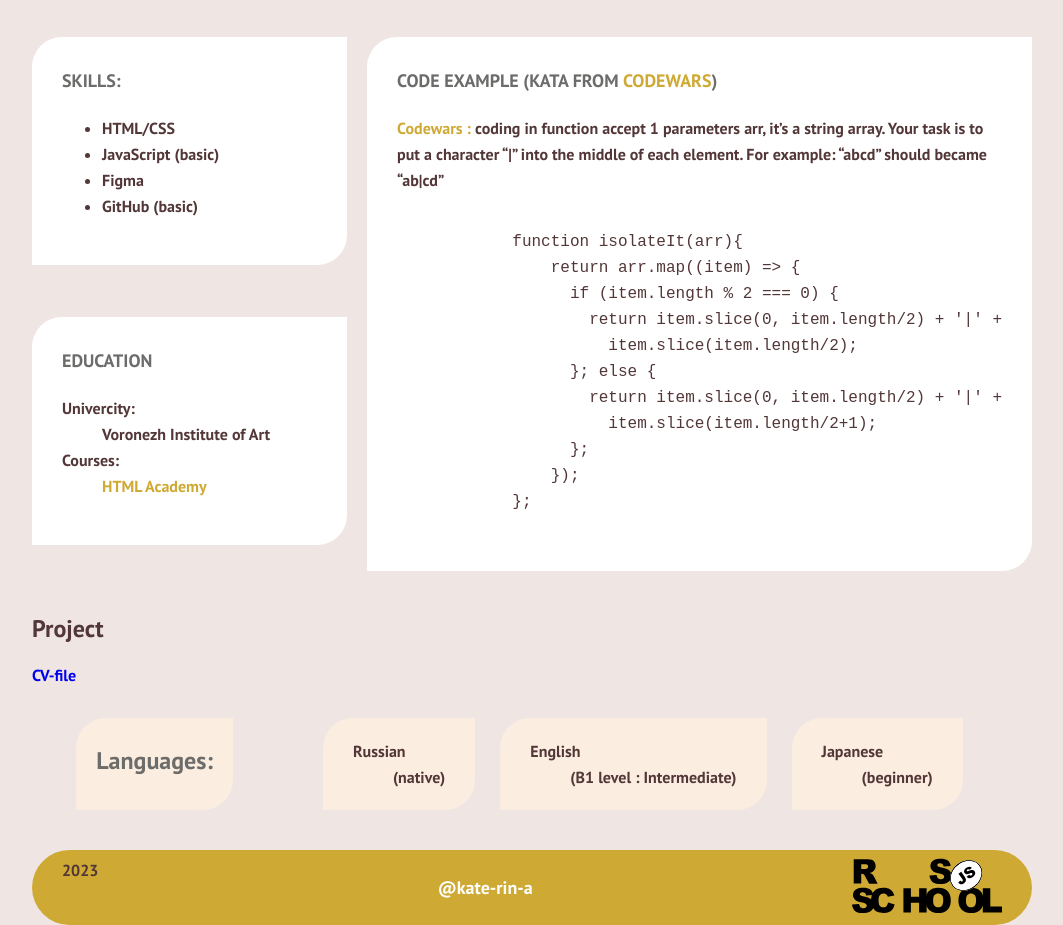
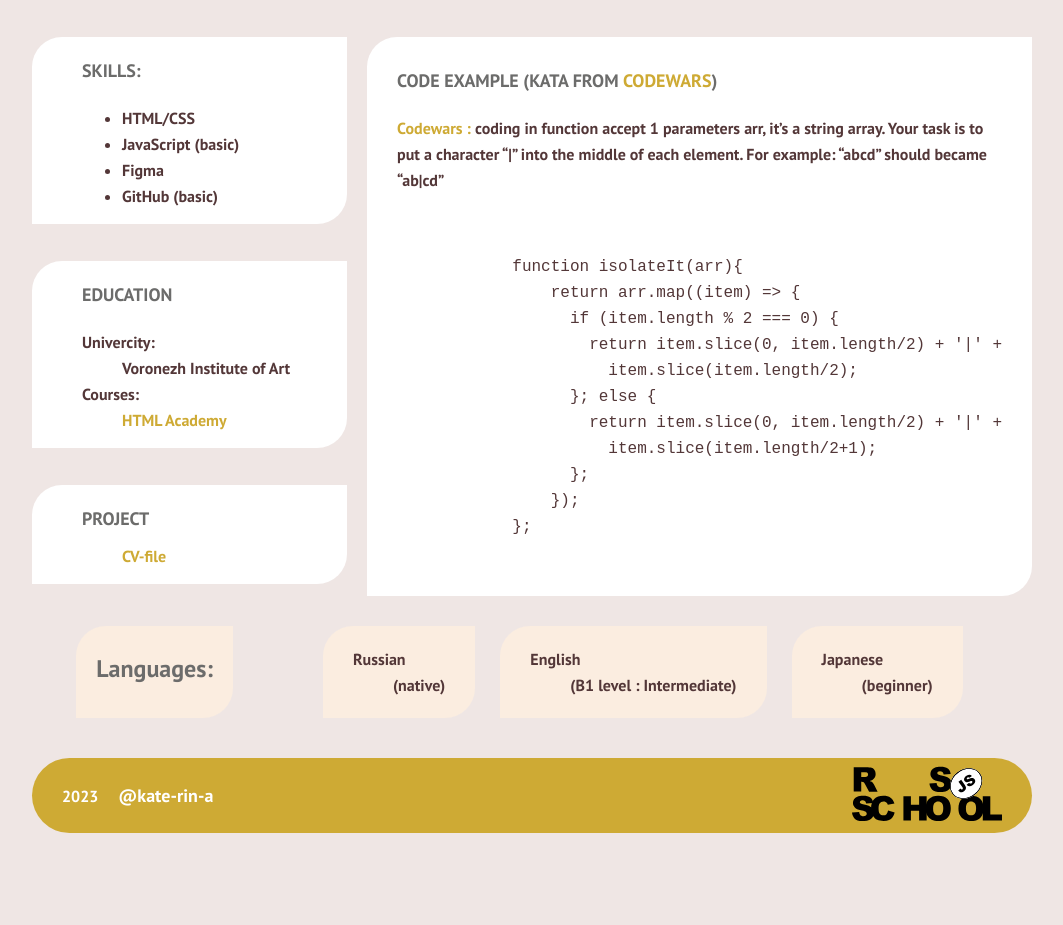
Before and after one commit to kate-rin-a/rsschool-cv, a plain HTML site: page index.html in a window 1280 px wide. Shown: the part 1109-2034 px from the top of the page, without its empty margins (108-1171 px from the left). After the commit the page ends 1942 px from the top, so only its background shows below. Drawn offline with Linux system fonts and the light colour scheme; files whose address does not match are found by name.

Commit message:
fix: update style.css file

```diff
--- a/style/style.css
+++ b/style/style.css
@@ -190,7 +190,7 @@
 .column-wrapper {
     display: grid;
     grid-template-columns: 1fr 2fr;
-    grid-template-rows: auto auto;
+    grid-template-rows: auto auto auto;
     grid-column-gap: 20px;
     grid-row-gap: 25px;
     margin-bottom: 30px;
@@ -199,9 +199,15 @@
 .skills {
     grid-row: 1/2;
     height: fit-content;
-    padding: 30px;
+    padding: 15px;
+    padding-top: 20px;
+    padding-left:50px;
     background-color: #ffffff;
     border-radius: 30px 0 30px 0;
+}
+
+.skills__list {
+    margin: 0;
 }
 
 .code {
@@ -214,23 +220,40 @@
 
 .code p {
     margin: 0;
-    margin-bottom: 10px;
+    margin-bottom: 35px;
 }
 .code pre {
     margin: 0;
 }
 
 .education {
-    grid-row: 2/-1;
+    grid-row: 2/3;
     height: fit-content;
-    padding: 30px;
+    padding: 15px;
+    padding-top: 20px;
+    padding-left:50px;
+    background-color: #ffffff;
+    border-radius: 30px 0 30px 0;
+}
+
+.education__list {
+    margin: 0
+}
+
+.project {
+    grid-row: 3/-1;
+    height: fit-content;
+    padding: 15px;
+    padding-top: 20px;
+    padding-left:50px;
     background-color: #ffffff;
     border-radius: 30px 0 30px 0;
 }
 
 .skills__title,
 .code__title,
-.education__title {
+.education__title,
+.project__title {
     margin: 0;
     margin-bottom: 20px;
     font-size: 18px;
@@ -240,8 +263,17 @@
 }
 
 .code a,
-.education a {
+.education a,
+.project a {
     color: #CEAA34;
+}
+
+.project__title {
+    margin-bottom: 10px;
+}
+
+.project a {
+    padding-left: 40px;
 }
 
 .languages {
@@ -276,7 +308,7 @@
 
 .page-footer {
     display: flex;
-    justify-content: space-between;
+    align-items: center;
     margin: 0 auto;
     padding: 7px 30px 5px;
     box-sizing: border-box;
@@ -285,10 +317,16 @@
     border-radius: 130px;
 }
 
+.page-footer span {
+    color: #ffffff;
+    display: inline-block;
+}
+
 .footer__link {
     display: inline-flex;
     align-items: center;
     margin-left: 20px;
+    margin-right: auto;
     font-size: 18px;
     color:#ffffff;
 }
```
